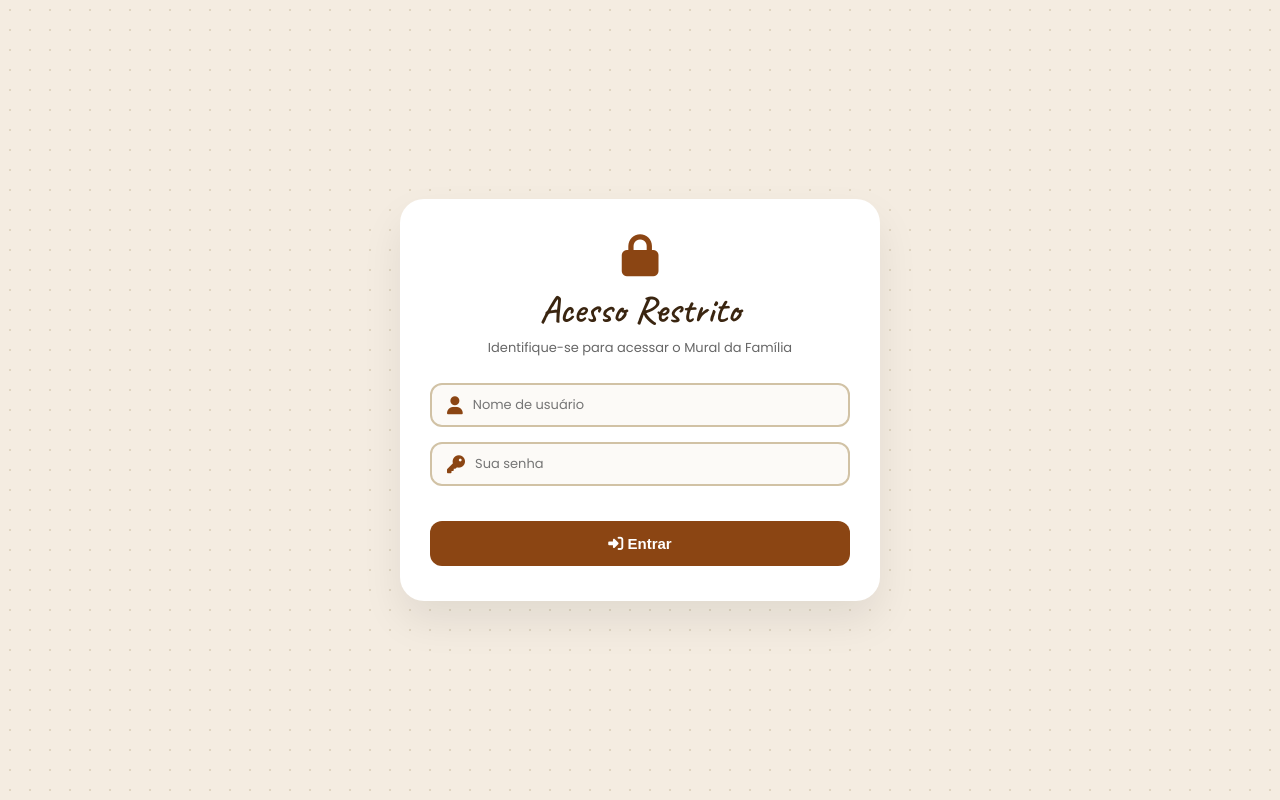
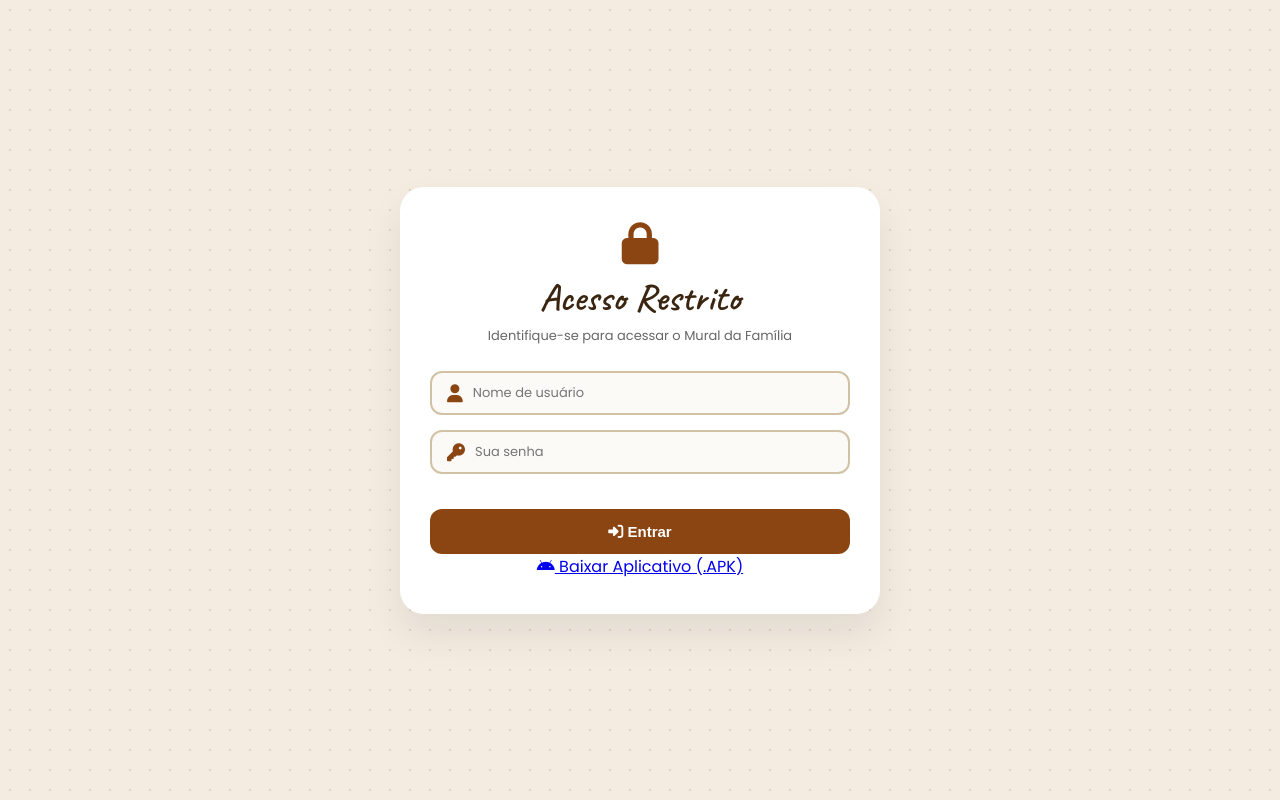
Before and after one commit to janino-professor/fotos, a Flask app: page /login in a window 1280 px wide. Run offline with Flask 3, Linux system fonts and the light colour scheme.

Commit message:
Add files via upload

```diff
--- a/templates/login.html
+++ b/templates/login.html
@@ -41,6 +41,14 @@
                     <i class="fa-solid fa-right-to-bracket"></i> Entrar
                 </button>
             </form>
+
+            <!-- Botão de Download do APK -->
+            <div class="apk-download-container">
+                <!-- Lembre-se de substituir o link abaixo pela URL direta do seu APK no GitHub -->
+                <a href="https://raw.githubusercontent.com/janino-professor/arquivos/main/app-debug.apk" class="btn-apk" download>
+                    <i class="fa-brands fa-android"></i> Baixar Aplicativo (.APK)
+                </a>
+            </div>
         </div>
     </div>
 
```
